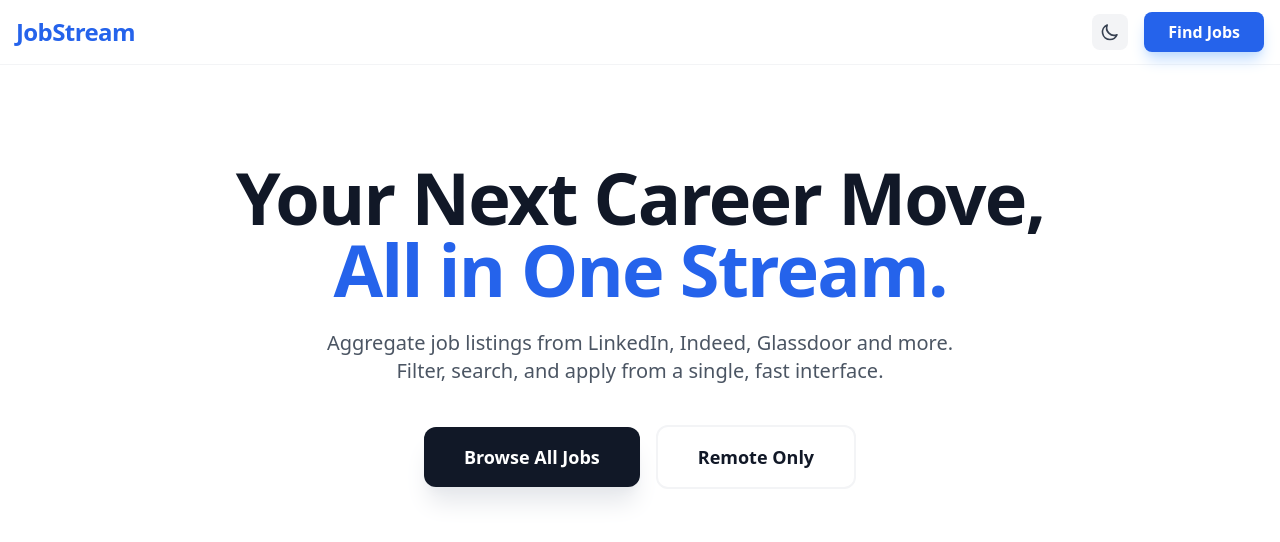
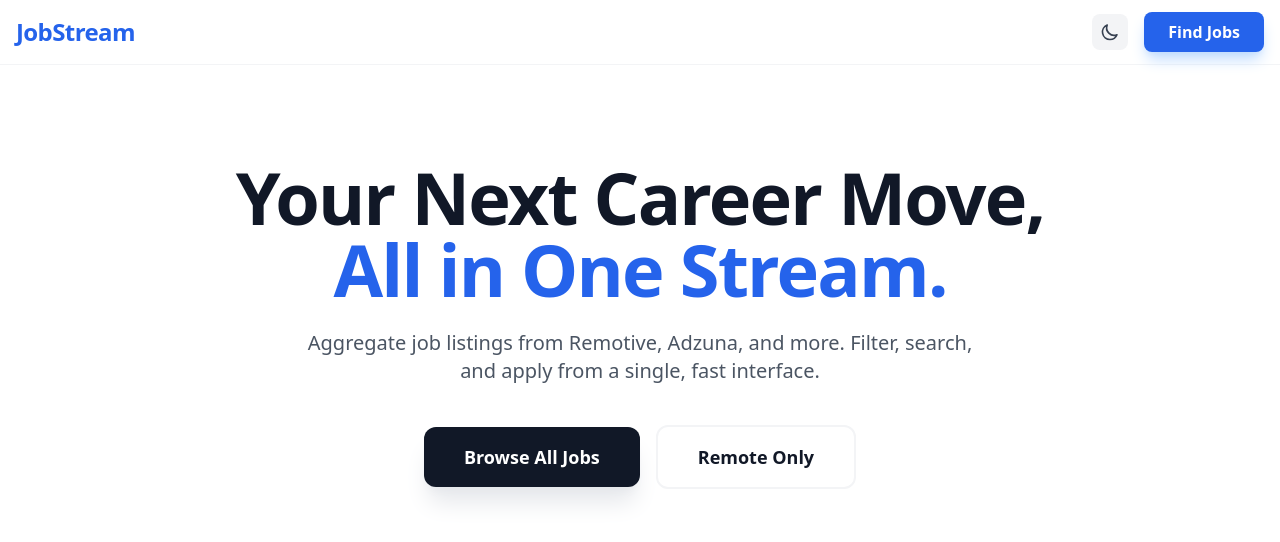
Before and after one commit to lauralee01/jobstream, a Nuxt app in the folder frontend/: page / in a window 1280 px wide. Shown: the top 542 px of the page. Built offline with nearby package versions, Linux system fonts and the light colour scheme.

Commit message:
feat(frontend): update job text on the frontend

```diff
--- a/frontend/app/pages/index.vue
+++ b/frontend/app/pages/index.vue
@@ -28,7 +28,7 @@
         <span class="text-blue-600">All in One Stream.</span>
       </h1>
       <p class="text-xl text-gray-600 dark:text-gray-400 mb-10 max-w-2xl mx-auto">
-        Aggregate job listings from LinkedIn, Indeed, Glassdoor and more.
+        Aggregate job listings from Remotive, Adzuna, and more.
         Filter, search, and apply from a single, fast interface.
       </p>
 
```
